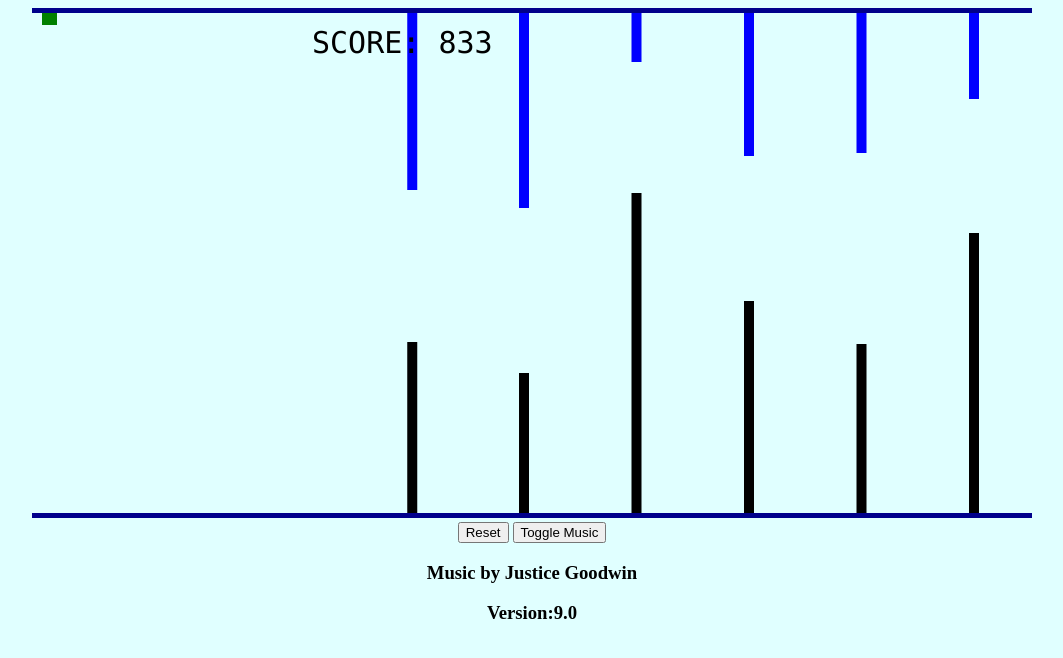
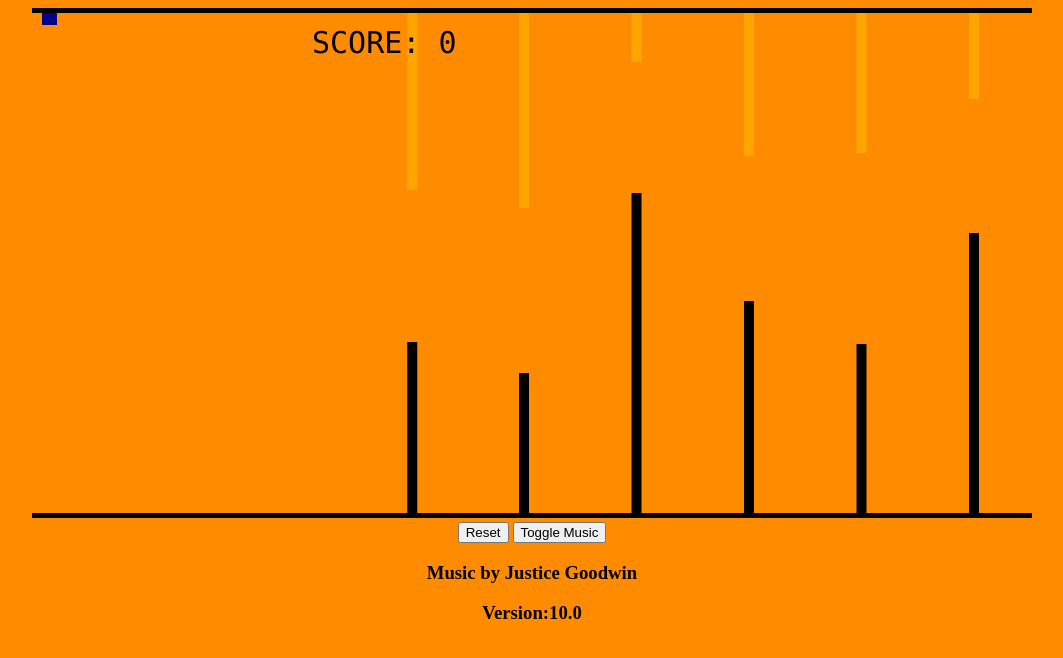
Before and after one commit to loganwe/Box-Bounce, a plain HTML site: page game.html in a window 1280 px wide. Shown: the whole page, without its empty margins (108-1171 px from the left). Drawn offline with Linux system fonts and the light colour scheme.

Commit message:
Add files via upload

```diff
--- a/game.html
+++ b/game.html
@@ -23,7 +23,7 @@ let Bounce=5;
 let gState=1;
 function startGame() {
 
-    player = new component(15, 12, "green", 10, 0);
+    player = new component(15, 12, "darkblue", 10, 0);
     player.gravity = 0;
     myScore = new component("30px", "Consolas", "black", 280, 40, "text");
     myGameArea.start();
@@ -130,14 +130,14 @@ function updateGameArea() {
         minGap = 100;
         maxGap = 200;
         gap = Math.floor(Math.random()*(maxGap-minGap+1)+minGap);
-        myObstacles.push(new component(10, height, "blue", x, 0));
+        myObstacles.push(new component(10, height, "orange", x, 0));
         myObstacles.push(new component(10, x - height - gap, "black", x, height + gap));
     }
     for (i = 0; i < myObstacles.length; i += 1) {
         myObstacles[i].x += -distance_between_enemies;
         myObstacles[i].update();
     }
-    myScore.text="SCORE: " + myGameArea.frameNo;
+    myScore.text="SCORE: " + Math.floor( myGameArea.frameNo/1000);
     myScore.update();
     player.newPos();
     player.update();
@@ -155,7 +155,7 @@ document.addEventListener("keydown",event=>{
    accelerate(downAcceleration)
 })
 document.addEventListener("keypress",event=>{
-   if(event.key=="A"){
+   if(event.key=="C"){
        if(gState==1){
        gState--;
        }else {
@@ -182,6 +182,6 @@ if(mState===1){
 <button onclick="Toggle()">Toggle Music</button><br>
 <h3>Music by Justice Goodwin</h3>
 <!-- <audio src="Theme.mp3" autoplay loop></audio> -->
-<h3>Version:9.0</h3>
+<h3>Version:10.0</h3>
 </body>
 </html>
--- a/style.css
+++ b/style.css
@@ -1,9 +1,9 @@
 canvas {
-    border-bottom:5px solid darkblue;
-    border-top: 5px solid darkblue;
-    background-color: lightcyan;
+    border-bottom:5px solid black;
+    border-top: 5px solid black;
+    background-color: darkorange;
 }
 body{
     text-align: center;
-    background-color: lightcyan;
+    background-color: darkorange;
 }
```
